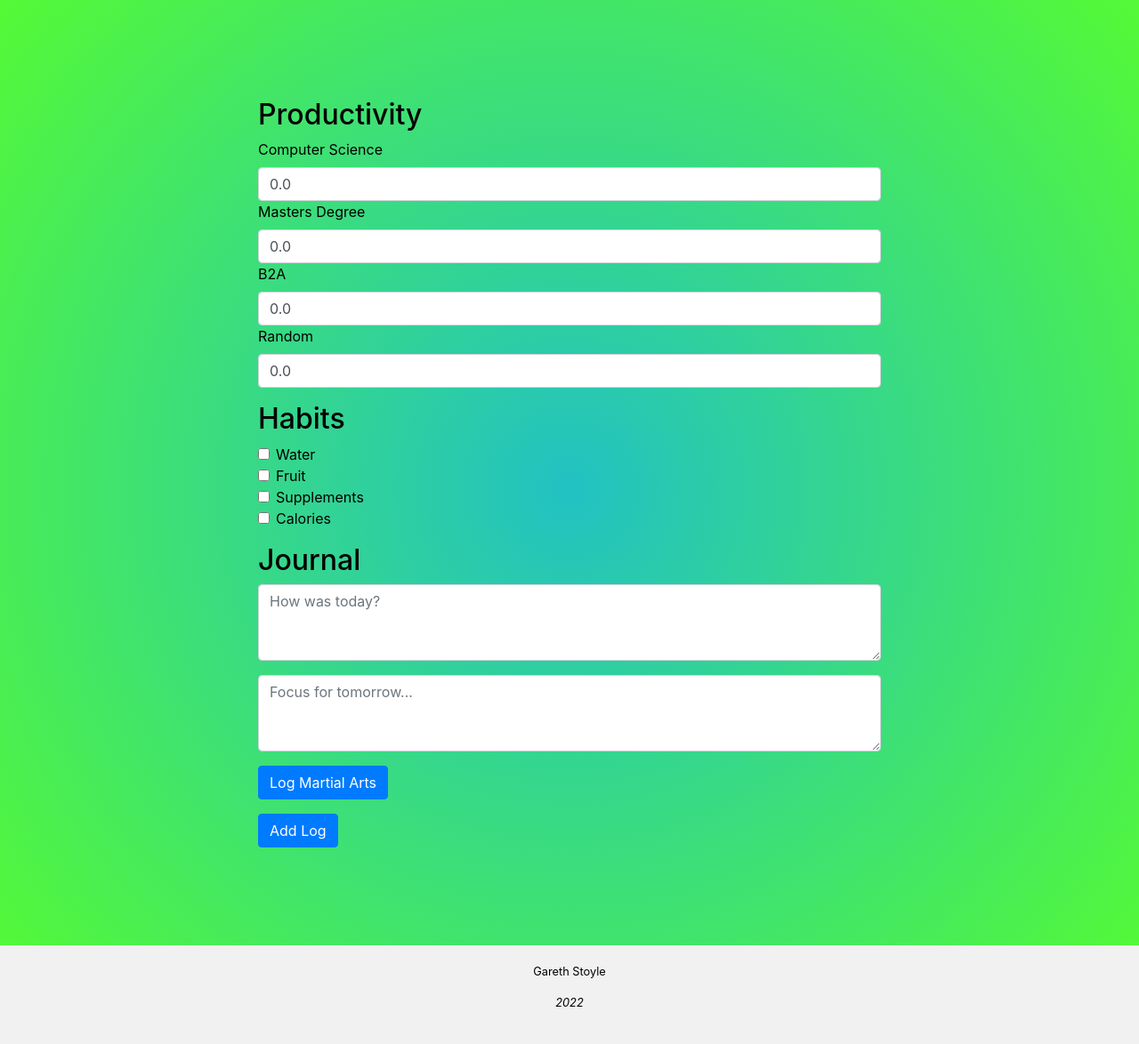
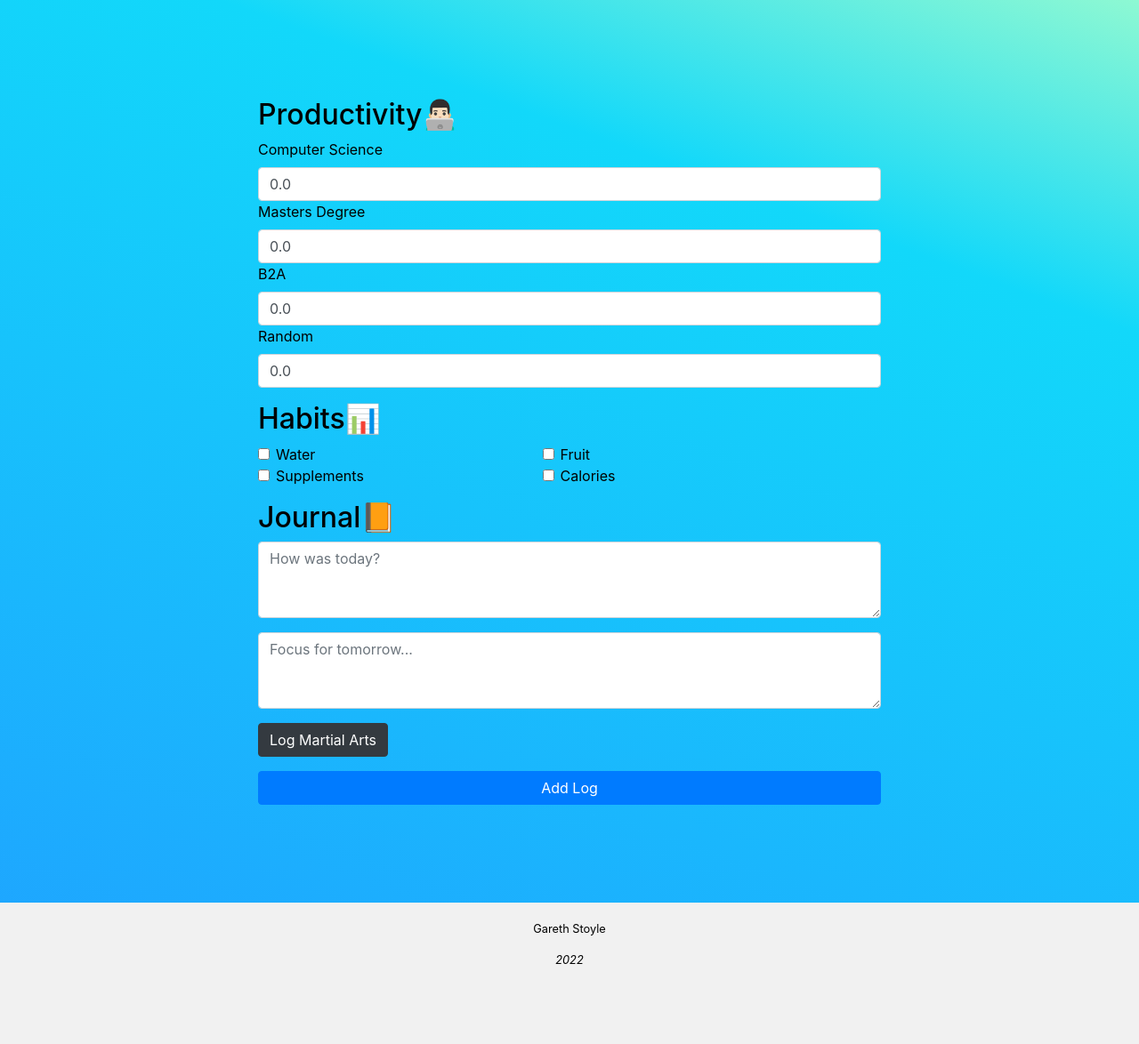
Before and after one commit to gareth-stoyle/LifeTracker, a PHP site: page /home.php in a window 1280 px wide. Shown: the part 74-1248 px from the top of the page at 89% size. After the commit the page ends 1158 px from the top, so only its background shows below. Run offline with PHP 8.4, Linux system fonts and the light colour scheme; some libraries are stand-ins or nearby versions.

Commit message:
Updated JS event handlers

```diff
--- a/home.php
+++ b/home.php
@@ -5,8 +5,8 @@
     <meta charset="UTF-8">
     <meta name="viewport" content="width=device-width, initial-scale=1">
     <link rel="stylesheet" href="https://cdn.jsdelivr.net/npm/bootstrap@4.0.0/dist/css/bootstrap.min.css" integrity="sha384-Gn5384xqQ1aoWXA+058RXPxPg6fy4IWvTNh0E263XmFcJlSAwiGgFAW/dAiS6JXm" crossorigin="anonymous">
+    <link rel="stylesheet" href="main.css">
     <script src='main.js' defer></script>
-    <link rel="stylesheet" href="main.css">
 </head>
 
 <body>
@@ -14,7 +14,7 @@
     <div class="main">
 
         <div class="form-group" id="productivity">
-            <h2>Productivity</h2>
+            <h2>Productivity👨🏻‍💻</h2>
             <label for="cs_hours">Computer Science</label>
             <input class="form-control" id="cs_hours" type="number" value="0.0" step="0.25" min="0" max="10" required />
             <label for="msc_hours">Masters Degree</label>
@@ -25,7 +25,7 @@
             <input class="form-control" id="random_hours" type="number" value="0.0" step="0.25" min="0" max="10" required />
         </div>
         <div class="form-group" id="habits">
-            <h2>Habits</h2>
+            <h2>Habits📊</h2>
             <div class="form-check">
                 <input class="form-check-input" type="checkbox" id="water_habit">
                 <label class="form-check-label" for="water_habit">Water</label>
@@ -44,16 +44,16 @@
             </div>
         </div>
         <div id="journal">
-            <h2>Journal</h2>
+            <h2>Journal📙</h2>
         </div>
         <div id="martial_arts" class="form-group">
-            <input class="btn btn-primary" type="button" value="Log Martial Arts" onclick="displayMartialArts()">
+            <input class="btn btn-dark" type="button" value="Log Martial Arts" id="display_martial_arts">
         </div>
-        <input class="btn btn-primary" type="button" value="Add Log" onclick="addLog()">
+        <input class="btn btn-primary btn-block" type="button" value="Add Log" id='add_log'>
 
     </div>
     <?php include 'footer.php';?>
-    <script src="https://code.jquery.com/jquery-3.2.1.slim.min.js" integrity="sha384-KJ3o2DKtIkvYIK3UENzmM7KCkRr/rE9/Qpg6aAZGJwFDMVNA/GpGFF93hXpG5KkN" crossorigin="anonymous"></script>
+    <script src="https://code.jquery.com/jquery-3.6.0.min.js"></script>
     <script src="https://cdn.jsdelivr.net/npm/popper.js@1.12.9/dist/umd/popper.min.js" integrity="sha384-ApNbgh9B+Y1QKtv3Rn7W3mgPxhU9K/ScQsAP7hUibX39j7fakFPskvXusvfa0b4Q" crossorigin="anonymous"></script>
     <script src="https://cdn.jsdelivr.net/npm/bootstrap@4.0.0/dist/js/bootstrap.min.js" integrity="sha384-JZR6Spejh4U02d8jOt6vLEHfe/JQGiRRSQQxSfFWpi1MquVdAyjUar5+76PVCmYl" crossorigin="anonymous"></script>
 </body>
--- a/main.css
+++ b/main.css
@@ -52,15 +52,36 @@ footer {
     font-size: .8em;
 }
 
+/* Background Gradients */
+/* Purple */
+body.purple {
+    background: linear-gradient(20deg, #6e48aa 0%, #9d50bb 73%, #b176cc 100%);
+}
+
+/* Light Blue */
+body.blue {
+    background: linear-gradient(20deg, #1fa2ff 0%, #12d8fa 73%, #a6ffcb 100%);
+}
+
+/* Green */
+body.green {
+    background: linear-gradient(20deg, #56ab2f 0%, #a8e063 73%, #dce356 100%);
+}
+
+/* Tangerine */
+body.orange {
+    background: linear-gradient(20deg, #db5041 0%, #ff7566 73%, #fe8a5b 100%);
+}
+
 
 /* General */
 
-body {
+/* body {
     background: rgb(34,193,195);
     background: radial-gradient(circle, rgba(34,193,195,1) 0%, rgba(87,253,45,1) 100%);
     background: -webkit-radial-gradient(circle, rgba(34,193,195,1) 0%, rgba(87,253,45,1) 100%);
     background: -moz-radial-gradient(circle, rgba(34,193,195,1) 0%, rgba(87,253,45,1) 100%);
-}
+} */
 
 .main {
     color: black;
@@ -106,6 +127,19 @@ body {
     margin-bottom: 30px;
 }
 
+.form-check {
+    width: 45%;
+    display: inline-block;
+}
+
+#productivity_summary {
+    margin-top: 30px;
+}
+
+/* .btn-group {
+    margin: 0 auto;
+    width: 100%;
+} */
 
 /* Responsiveness */
 @media screen and (max-width: 800px) {
@@ -149,4 +183,8 @@ body {
     .col-sm-6, .col-sm-4 {
         margin-bottom: 40px;
     }
+
+    .btn-dark, .btn-danger {
+        width: 100%;
+    }
 }
--- a/main.js
+++ b/main.js
@@ -2,47 +2,55 @@ $(function() {
     /**
      * on page load, check if day is sunday or not, fill journal section based on this information
      */
+    let colors = [
+        "purple",
+        "blue",
+        "green",
+        "orange"
+    ];
+    let randomIndex = Math.floor(Math.random() * colors.length);
+    $("body").addClass(colors[randomIndex]);
     const date = new Date();
     // returns day of week as number from 1-7
     let day = date.getDay();
     if (day == 7) {
         // populate journal div for weekly reflection
-        $('#journal').append("<div class='form-group'><textarea class='form-control' rows='3' id='journal_wins' placeholder='Wins this week...' /></div>");
-        $('#journal').append("<div class='form-group'><textarea class='form-control' rows='3' id='journal_challenges' placeholder='Challenges this week...' /></div>");
-        $('#journal').append("<div class='form-group'><textarea class='form-control' rows='3' id='journal_focus' placeholder='Focus for next week...' /></div>");
+        $('#journal').append("<div class='form-group'><textarea class='form-control' rows='3' id='journal_wins' placeholder='Wins this week...' />");
+        $('#journal').append("<div class='form-group'><textarea class='form-control' rows='3' id='journal_challenges' placeholder='Challenges this week...' /><");
+        $('#journal').append("<div class='form-group'><textarea class='form-control' rows='3' id='journal_focus' placeholder='Focus for next week...' />");
     } else {
         // populate journal div for daily reflection
-        $('#journal').append("<div class='form-group'><textarea class='form-control' rows='3' id='journal_reflect' placeholder='How was today?' /></div>");
-        $('#journal').append("<div class='form-group'><textarea class='form-control' rows='3' id='journal_focus' placeholder='Focus for tomorrow...' /></div>");
+        $('#journal').append("<div class='form-group'><textarea class='form-control' rows='3' id='journal_reflect' placeholder='How was today?' />");
+        $('#journal').append("<div class='form-group'><textarea class='form-control' rows='3' id='journal_focus' placeholder='Focus for tomorrow...' />");
     }
 });
 
-function displayMartialArts() {
+$(document).on('click', '#display_martial_arts', function(e){
     /**
      * provide inputs for logging martial arts
      */
     $('#martial_arts').html('');
-    $('#martial_arts').append("<h2>Martial Arts</h2>");
-    $('#martial_arts').append("<div class='form-group'><input id='martial_title' class='form-control' type='text' name='title' placeholder='Title' /></div>");
-    $('#martial_arts').append("<div class='form-group'><input id='martial_h1' class='form-control' type='text' name='h1' placeholder='Heading' /></div>");
-    $('#martial_arts').append("<div class='form-group'><textarea class='form-control' rows='3' id='martial_p1' placeholder='Description' /></div>");
-    $('#martial_arts').append("<div class='form-group'><input id='martial_h2' class='form-control' type='text' name='h2' placeholder='Heading' /></div>");
-    $('#martial_arts').append("<div class='form-group'><textarea class='form-control' rows='3' id='martial_p2' placeholder='Description' /></div>");
-    $('#martial_arts').append("<div class='form-group'><input id='martial_h3' class='form-control' type='text' name='h3' placeholder='Heading' /></div>");
-    $('#martial_arts').append("<div class='form-group'><textarea class='form-control' rows='3' id='martial_p3' placeholder='Description' /></div>");
+    $('#martial_arts').append("<h2>Martial Arts🥷🏼</h2>");
+    $('#martial_arts').append("<div class='form-group'><input id='martial_title' class='form-control' type='text' name='title' placeholder='Title' />");
+    $('#martial_arts').append("<div class='form-group'><input id='martial_h1' class='form-control' type='text' name='h1' placeholder='Heading' />");
+    $('#martial_arts').append("<div class='form-group'><textarea class='form-control' rows='3' id='martial_p1' placeholder='Description' />");
+    $('#martial_arts').append("<div class='form-group'><input id='martial_h2' class='form-control' type='text' name='h2' placeholder='Heading' />");
+    $('#martial_arts').append("<div class='form-group'><textarea class='form-control' rows='3' id='martial_p2' placeholder='Description' />");
+    $('#martial_arts').append("<div class='form-group'><input id='martial_h3' class='form-control' type='text' name='h3' placeholder='Heading' />");
+    $('#martial_arts').append("<div class='form-group'><textarea class='form-control' rows='3' id='martial_p3' placeholder='Description' />");
     // button to remove martial arts section
-    $('#martial_arts').append("<input class='btn btn-primary' type='button' value='Remove Section' onclick='removeMartialArts()' />");
-}
+    $('#martial_arts').append("<input class='btn btn-danger' type='button' value='Remove Section' id='remove_martial_arts' />");
+});
 
-function removeMartialArts() {
+$(document).on('click', '#remove_martial_arts', function(e){
     /**
      * remove martial arts section
      */
     $('#martial_arts').html('');
-    $('#martial_arts').append("<input class='btn btn-primary' type='button' value='Log Martial Arts' onclick='displayMartialArts()' />");
-}
+    $('#martial_arts').append("<input class='btn btn-dark' type='button' value='Log Martial Arts' id='display_martial_arts' />");
+});
 
-function addLog() {
+$(document).on('click', '#add_log', function(e){
     /**
      * Log various entries to their respective places using calls to logger functions
      */
@@ -67,7 +75,7 @@ function addLog() {
     let martial_p3 = $('#martial_p3').val();
 
     if (cs_hours != '' && msc_hours != '' && b2a_hours != '' && random_hours != '') {
-        logProdictivity(cs_hours, msc_hours, b2a_hours, random_hours);
+        logProductivity(cs_hours, msc_hours, b2a_hours, random_hours);
     } else {
         alert("Information incomplete!");
         return;
@@ -102,11 +110,11 @@ function addLog() {
         }
     }
 
-    location.href = 'summary.php';
-}
+    setTimeout(function(){location.href = 'summary.php';},1000);
+});
 
 
-function logProdictivity(cs_hours, msc_hours, b2a_hours, random_hours) {
+function logProductivity(cs_hours, msc_hours, b2a_hours, random_hours) {
     /**
      * Log hours worked to database
      */
@@ -121,13 +129,13 @@ function logProdictivity(cs_hours, msc_hours, b2a_hours, random_hours) {
         console.log(response);
     }).fail(function(response) {
         // error message
-        alert("Ajax fail, see logs");
+        console.log("Ajax fail, see logs");
     });
 }
 
 function logHabits(water_habit, fruit_habit, supplements_habit, calories_habit) {
     /**
-     * Log habitsto database
+     * Log habits to database
      */
     // ajax call to send log details to php file
     url = "ajax.php";
@@ -140,7 +148,7 @@ function logHabits(water_habit, fruit_habit, supplements_habit, calories_habit)
         console.log(response);
     }).fail(function(response) {
         // error message
-        alert("Ajax fail, see logs");
+        console.log("Ajax fail, see logs");
     });
 }
 
@@ -159,7 +167,7 @@ function logJournal(j_type, j_focus, j_wins, j_challenges, j_reflect) {
         console.log(response);
     }).fail(function(response) {
         // error message
-        alert("Ajax fail, see logs");
+        console.log("Ajax fail, see logs");
     });
 }
 
@@ -178,6 +186,6 @@ function logMartialArts(martial_title, martial_h1, martial_p1, martial_h2, marti
         console.log(response);
     }).fail(function(response) {
         // error message
-        alert("Ajax fail, see logs");
+        console.log("Ajax fail, see logs");
     });
 }
```
Also changed, not shown: history.js (+46 -25 lines), history.php (+8 -0 lines), summary.js (+15 -7 lines), README.md, images/example1.png (added), images/example2.png (added), images/example3.png (added).
